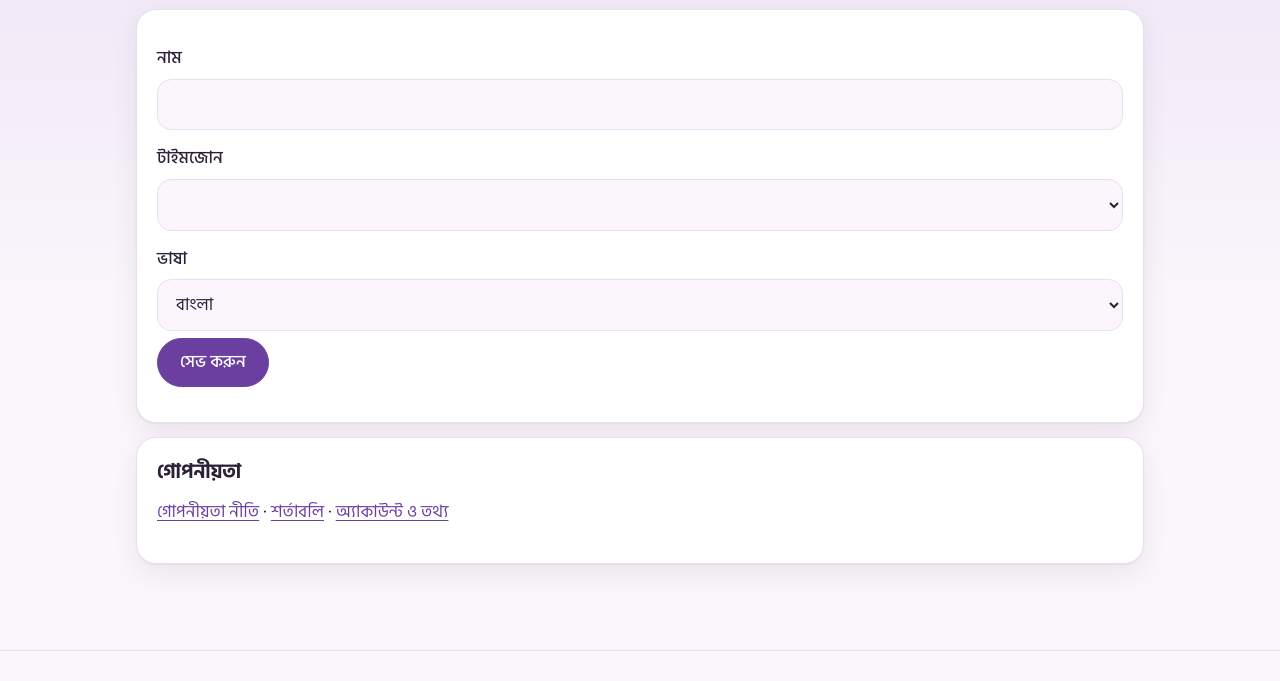
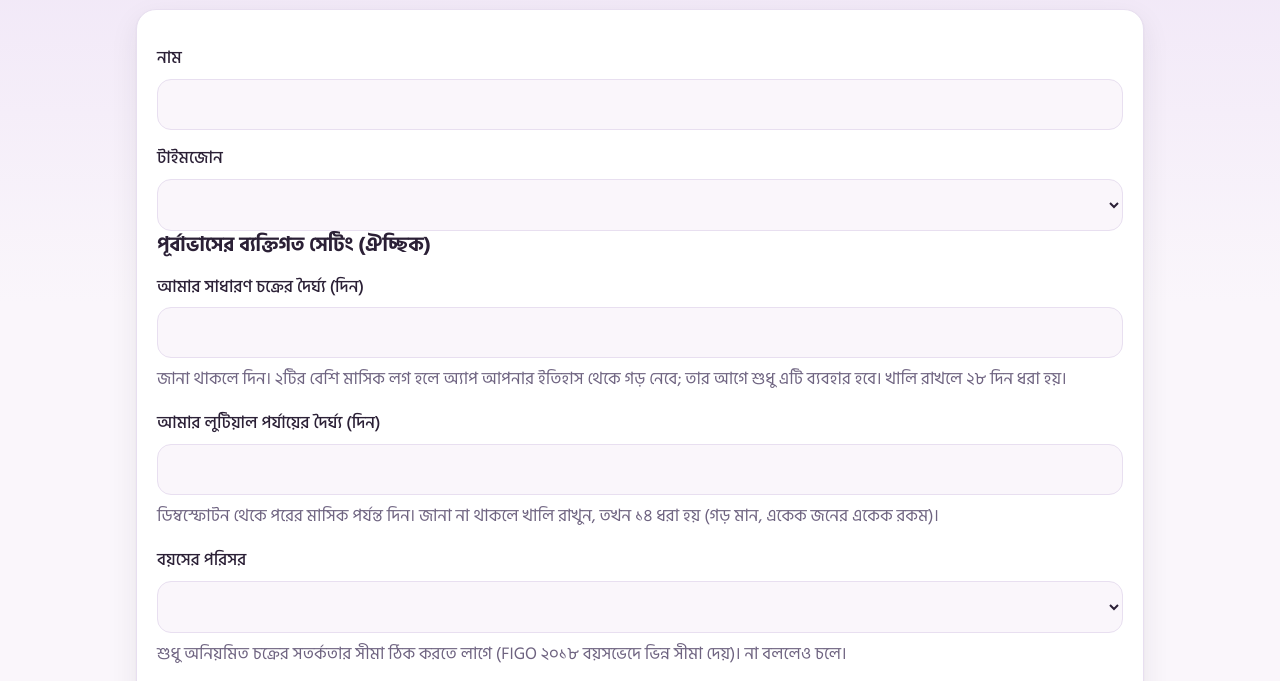
Before and after one commit to GaziAbdulAhad/Women-s-Cycle-Tracker, a website: page settings.html in a window 1280 px wide. Shown: the part 78-759 px from the top of the page. Drawn offline with Linux system fonts and the light colour scheme.

Commit message:
Enhance settings form with personal cycle options
Added optional personal settings for cycle length and luteal phase length in the settings form.

```diff
--- a/settings.html
+++ b/settings.html
@@ -16,7 +16,7 @@
 <a class="skip" href="#main">মূল অংশে যান</a>
 <header class="site-header" id="site-header"></header>
 <main id="main" tabindex="-1">
-<h1>সেটিংস</h1><form id="sform" class="card"><label for="dname">নাম</label><input type="text" id="dname" maxlength="100"><label for="tz">টাইমজোন</label><select id="tz"></select><label for="lang">ভাষা</label><select id="lang"><option value="bn">বাংলা</option><option value="en">English (ইন্টারফেস এখনো বাংলায়)</option></select><p class="row"><button class="btn" id="saveBtn" type="submit">সেভ করুন</button></p></form><div id="msg" role="status" aria-live="polite"></div><div class="card"><h2>গোপনীয়তা</h2><p><a href="privacy.html">গোপনীয়তা নীতি</a> · <a href="terms.html">শর্তাবলি</a> · <a href="account.html">অ্যাকাউন্ট ও তথ্য</a></p></div>
+<h1>সেটিংস</h1><form id="sform" class="card"><label for="dname">নাম</label><input type="text" id="dname" maxlength="100"><label for="tz">টাইমজোন</label><select id="tz"></select><h2>পূর্বাভাসের ব্যক্তিগত সেটিং (ঐচ্ছিক)</h2><label for="cl">আমার সাধারণ চক্রের দৈর্ঘ্য (দিন)</label><input type="number" id="cl" min="15" max="90" inputmode="numeric"><p class="mute">জানা থাকলে দিন। ২টির বেশি মাসিক লগ হলে অ্যাপ আপনার ইতিহাস থেকে গড় নেবে; তার আগে শুধু এটি ব্যবহার হবে। খালি রাখলে ২৮ দিন ধরা হয়।</p><label for="ll">আমার লুটিয়াল পর্যায়ের দৈর্ঘ্য (দিন)</label><input type="number" id="ll" min="8" max="18" inputmode="numeric"><p class="mute">ডিম্বস্ফোটন থেকে পরের মাসিক পর্যন্ত দিন। জানা না থাকলে খালি রাখুন, তখন ১৪ ধরা হয় (গড় মান, একেক জনের একেক রকম)।</p><label for="age">বয়সের পরিসর</label><select id="age"></select><p class="mute">শুধু অনিয়মিত চক্রের সতর্কতার সীমা ঠিক করতে লাগে (FIGO ২০১৮ বয়সভেদে ভিন্ন সীমা দেয়)। না বললেও চলে।</p><p class="row"><button class="btn" id="saveBtn" type="submit">সেভ করুন</button></p></form><div id="msg" role="status" aria-live="polite"></div><div class="card"><h2>গোপনীয়তা</h2><p><a href="privacy.html">গোপনীয়তা নীতি</a> · <a href="terms.html">শর্তাবলি</a> · <a href="account.html">অ্যাকাউন্ট ও তথ্য</a></p></div>
 </main>
 <footer class="site-footer" id="site-footer"></footer>
 <script type="module" src="js/pages/settings.js"></script>
```
